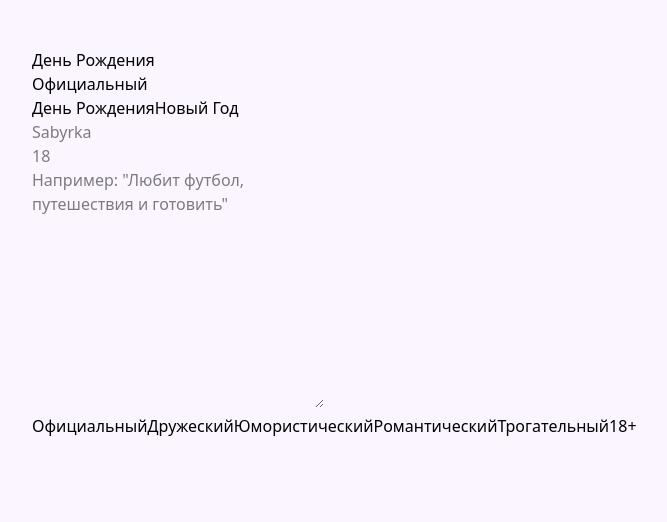
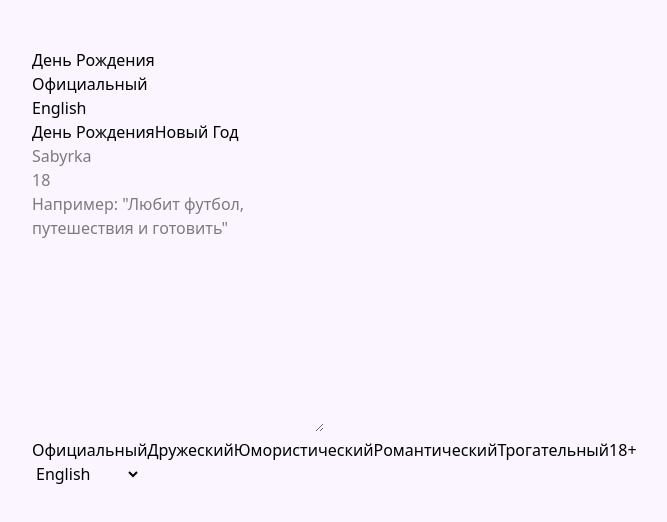
Before and after one commit to sabyrkazen/greeting-generator-react, a React (Vite) app: page / in a window 1280 px wide. Shown: the top 522 px of the page, without its empty margins (0-667 px from the left). Built offline with nearby package versions, Linux system fonts and the light colour scheme.

Commit message:
feat: add language selection feature in App component

```diff
--- a/src/App.tsx
+++ b/src/App.tsx
@@ -1,5 +1,6 @@
 import { useState } from 'react'
-import { OccasionType, ToneType } from './types'
+import { type LanguageType, OccasionType, ToneType } from './types'
+import { LANGUAGES } from './constants'
 
 export const App = () => {
   const [occasion, setOccasion] = useState<OccasionType>(OccasionType.BIRTHDAY)
@@ -7,6 +8,7 @@ export const App = () => {
   const [age, setAge] = useState<string>('')
   const [interests, setInterests] = useState<string>('')
   const [tone, setTone] = useState<ToneType>(ToneType.OFFICIAL)
+  const [language, setLanguage] = useState<LanguageType>('English')
 
   return (
     <div className="min-h-screen bg-[#FAF5FF]">
@@ -18,6 +20,7 @@ export const App = () => {
           <p>{age}</p>
           <p>{interests}</p>
           <p>{tone}</p>
+          <p>{language}</p>
         </div>
         <div>
           <div>
@@ -44,6 +47,15 @@ export const App = () => {
               </button>
             ))}
           </div>
+          <div>
+            <select value={language} onChange={(event) => setLanguage(event.target.value as LanguageType)}>
+              {LANGUAGES.map((lang) => (
+                <option key={lang} value={lang}>
+                  {lang}
+                </option>
+              ))}
+            </select>
+          </div>
         </div>
       </main>
     </div>
--- /dev/null
+++ b/src/constants/index.ts
@@ -0,0 +1,14 @@
+import type { LanguageType } from '../types'
+
+export const LANGUAGES: LanguageType[] = [
+  'English',
+  'Қазақша',
+  'Русский',
+  'Українська',
+  'Беларуская',
+  'Deutsch',
+  'Français',
+  'Español',
+  'Italiano',
+  'Português',
+]
--- a/src/types/index.ts
+++ b/src/types/index.ts
@@ -15,3 +15,14 @@ export const ToneType = {
 } as const
 
 export type ToneType = typeof ToneType[keyof typeof ToneType]
+
+export type LanguageType = 'English'
+  | 'Русский'
+  | 'Қазақша'
+  | 'Українська'
+  | 'Беларуская'
+  | 'Deutsch'
+  | 'Français'
+  | 'Español'
+  | 'Italiano'
+  | 'Português'
```
